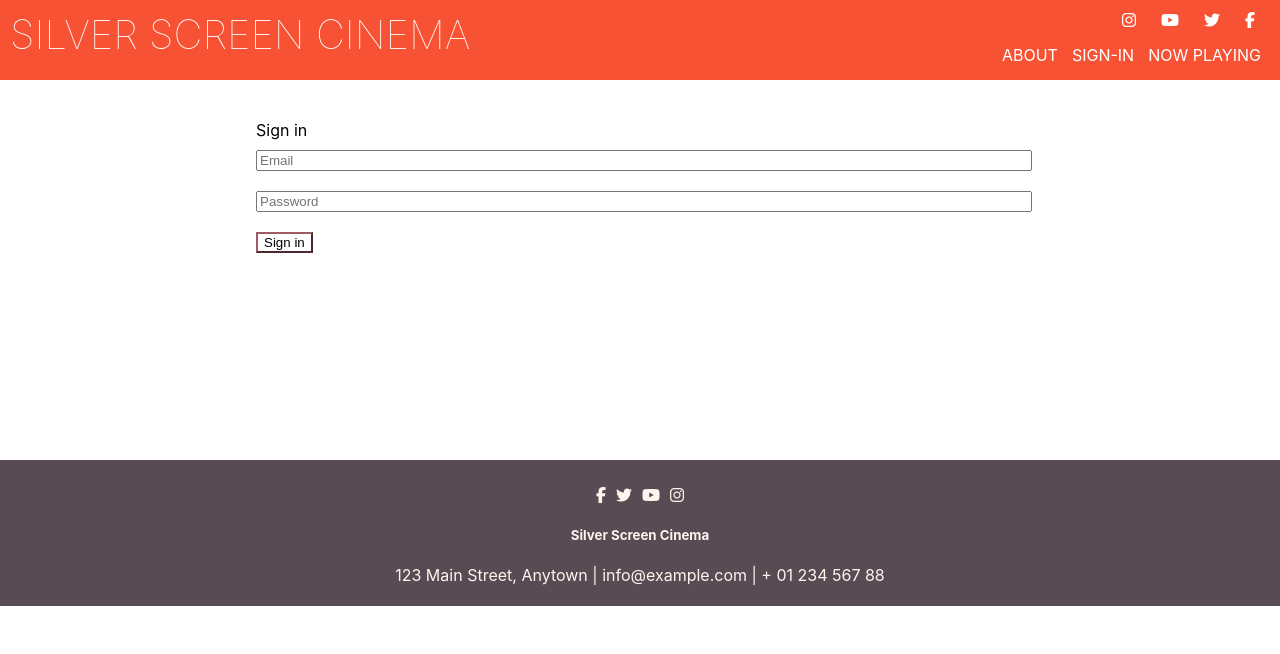
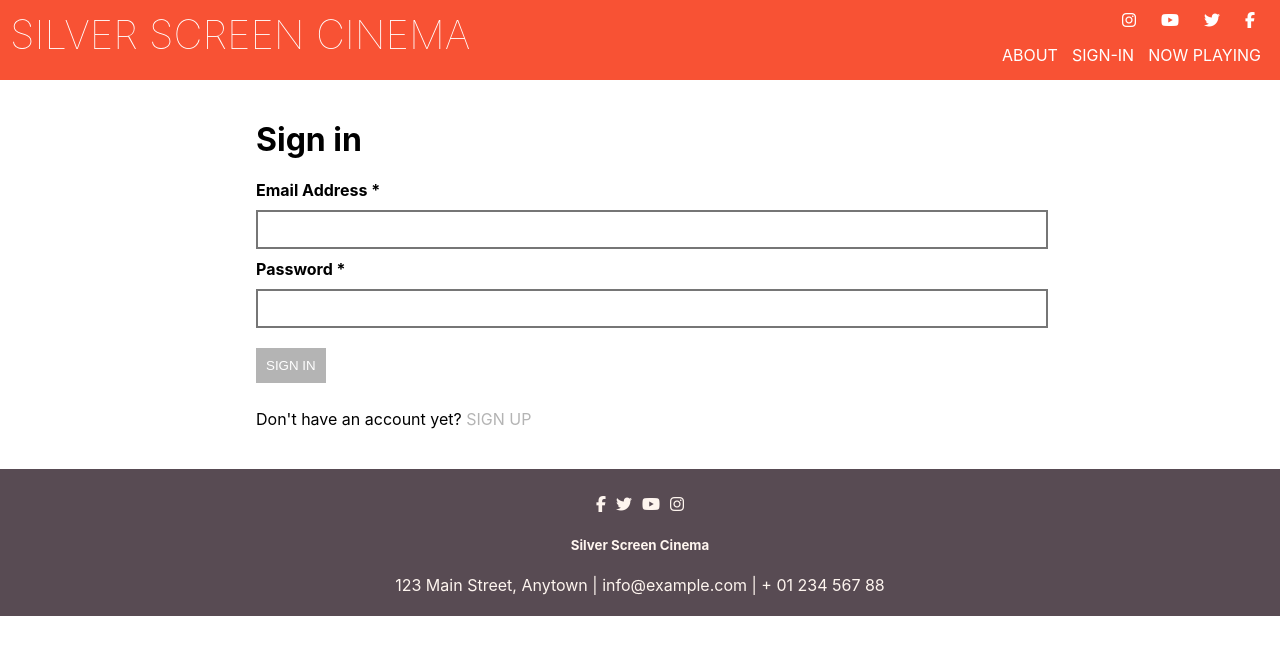
Before and after one commit to przemek06/cinema_booking_system, a React (Create React App) app in the folder frontend/cinema_booking_app/: page /login in a window 1280 px wide. Shown: the top 654 px of the page. Built offline with nearby package versions, Linux system fonts and the light colour scheme.

Commit message:
Correct CSS

```diff
--- /dev/null
+++ b/frontend/cinema_booking_app/src/components/DateButton.css
@@ -0,0 +1,29 @@
+.date-button {
+    margin: 0px 10px 0px 10px;
+    color: #FEF5EF;
+    background-color: #9D5C63;
+    border-color: #9D5C63;
+    border-radius: 0;
+    padding: 0px 10px 0px 10px;
+    width: 60px;
+}
+
+.date-button:focus {
+    background-color: #824c51;
+    border-color: #824c51;
+}
+
+.date-button:hover {
+    background-color: #824c51;
+    border-color: #824c51;
+}
+
+.date-box {
+    margin: 0px 10px 0px 10px;
+    padding: 0px 10px 0px 10px;
+}
+
+.date-typography {
+    line-height: normal;
+    color: #FEF5EF;
+}
--- a/frontend/cinema_booking_app/src/components/DateButton.js
+++ b/frontend/cinema_booking_app/src/components/DateButton.js
@@ -2,35 +2,20 @@ import React from 'react';
 import Button from '@mui/material/Button';
 import Box from '@mui/material/Box';
 import Typography from '@mui/material/Typography';
-
-const buttonStyle = {
-  margin: '0px 10px 0px 10px',
-  color: '#FEF5EF',
-  backgroundColor: '#9D5C63',
-  borderColor: '#9D5C63',
-  borderRadius: 0
-};
-
-const typographyStyle = {
-  lineHeight: 'normal'
-};
+import "./DateButton.css";
 
 const DateButton = ({
     day, dateDay, month
 }) => (
-    <Button
-    variant="outlined"
-    className="btn btn-default"
-    style={buttonStyle}
-    >
-    <Box sx={{ display: 'flex', flexDirection: 'column'}}>
-          <Typography component="div" variant="subtitle" style={typographyStyle}>
+	<Button className="date-button">
+		<Box sx={{ display: 'flex', flexDirection: 'column'}} className='date-box'>
+			<Typography component="div" variant="subtitle" className='date-typography'>
 			{day}
 			</Typography>
-          <Typography variant="h5" component="div" style={typographyStyle}>
+			<Typography variant="h5" component="div" className='date-typography'>
 			{dateDay}
 			</Typography>
-          <Typography variant="body" component="div" style={typographyStyle}>
+			<Typography variant="body" component="div" className='date-typography'>
 			{month}
 			</Typography>
 		</Box>
--- /dev/null
+++ b/frontend/cinema_booking_app/src/components/DateButtonList.css
@@ -0,0 +1,19 @@
+.outer-div {
+    display: flex;
+    width: 100%;
+    justify-content: center;
+    align-items: center;
+    background-color: #9D5C63;
+}
+
+.inner-div {
+    display: flex;
+    flex-direction: row;
+    justify-content: space-evenly;
+    align-content: space-evenly;
+    text-align: center;
+    align-items: center;
+    width: 80%;
+    height: fit-content;
+    background-color: #9D5C63
+}
--- /dev/null
+++ b/frontend/cinema_booking_app/src/components/Form.css
@@ -0,0 +1,53 @@
+.form-button {
+    margin: 10px 0px 10px 0px;
+    padding: 10px;
+    color: #ffffff;
+    background-color: #b4b4b4;
+    border: none;
+    border-radius: 0;
+    text-decoration: none
+}
+
+.form-field {
+    margin: 10px 0px 10px 0px;
+    width: 100%;
+    padding: 10px;
+    border-style: solid;
+    border-radius: 0
+}
+
+.form-field:focus {
+    margin: 10px 0px 10px 0px;
+    width: 100%;
+    padding: 10px;
+    border-style: solid;
+    border-radius: 0;
+    outline: none;
+    background-color: #f2f2f2;
+}
+
+.form-text {
+    margin: 10px 0px 0px 0px;
+    width: 100%;
+    font-weight: bold
+}
+
+a:link {
+    color: #b4b4b4;
+    text-decoration: none;
+}
+
+a:visited {
+    color: #b4b4b4;
+    text-decoration: none;
+}
+
+a:hover {
+    color: #b4b4b4;
+    text-decoration: none;
+}
+
+a:active {
+    color: #b4b4b4;
+    text-decoration: none;
+}
--- a/frontend/cinema_booking_app/src/components/LoginForm.js
+++ b/frontend/cinema_booking_app/src/components/LoginForm.js
@@ -1,17 +1,6 @@
 import React from 'react';
 import { useForm } from 'react-hook-form';
-
-  const buttonStyle = {
-    margin: '10px 0px 10px 0px',
-    backgroundColor: '#FFFFFF',
-    borderColor: '#9D5C63',
-    borderRadius: 0
-  };
-
-  const fieldStyle = {
-    margin: '10px 0px 10px 0px',
-    width: '100%'
-  };
+import "./Form.css"
 
 export default function LoginForm({signIn, setUser}) {
     const { register, handleSubmit, formState: { errors } } = useForm();
@@ -19,14 +8,18 @@ export default function LoginForm({signIn, setUser}) {
     console.log(errors);
 
     return (
+      <div>
+        <h1>Sign in</h1>
         <form onSubmit={handleSubmit(onSubmit)}>
-            <label style={fieldStyle}>Sign in</label>
+            <label className='form-text'>Email Address *</label>
+            <input type="email" className='form-field' {...register("Email", {required: true, pattern: /^\S+@\S+$/i})} />
             <br/>
-            <input type="email" style={fieldStyle} placeholder="Email" {...register("Email", {required: true, pattern: /^\S+@\S+$/i})} />
+            <label className='form-text'>Password *</label>
+            <input type="password" className='form-field' {...register("Password", {required: true, min: 8})} />
             <br/>
-            <input type="password" style={fieldStyle} placeholder="Password" {...register("Password", {required: true, min: 8})} />
-            <br/>
-            <input type="submit" style={buttonStyle} value="Sign in"/>
+            <input type="submit" className='form-button' value="SIGN IN"/>
         </form>
+        <p>Don't have an account yet? <a href="/signup">SIGN UP</a></p>
+      </div>
     );
 }
--- a/frontend/cinema_booking_app/src/components/MovieCard.js
+++ b/frontend/cinema_booking_app/src/components/MovieCard.js
@@ -9,7 +9,8 @@ import HourButton from "./HourButton"
 
 const cardStyle = {
   backgroundColor: '#FEF5EF',
-  border: "none"
+  border: "none",
+  borderRadius: 0
 }
 
 const hourToButton = hour => <HourButton label={hour}></HourButton>
--- a/frontend/cinema_booking_app/src/components/SignupForm.js
+++ b/frontend/cinema_booking_app/src/components/SignupForm.js
@@ -1,11 +1,8 @@
 import React from 'react';
 import { useForm } from 'react-hook-form';
 import { useNavigate } from 'react-router-dom';
+import "./Form.css"
 
-const fieldStyle = {
-    margin: '10px 0px 10px 0px',
-    width: '100%'
-  };
 export default function SignupForm(signUp) {
     const { register, handleSubmit, formState: { errors } } = useForm();
     const onSubmit = data => signUp(data, navigate);
@@ -13,18 +10,25 @@ export default function SignupForm(signUp) {
     console.log(errors);
 
     return (
+        <div>
+        <h1>Sign up</h1>
         <form onSubmit={handleSubmit(onSubmit)}>
-            <label style={fieldStyle}>Sign up</label>
+            <div>
+            <label className='form-text'>Email Address *</label>
+            </div>
+            <input className='form-field' type="email" {...register("Email", {required: true, pattern: /^\S+@\S+$/i})} />
             <br/>
-            <input style={fieldStyle} type="email" placeholder="Email" {...register("Email", {required: true, pattern: /^\S+@\S+$/i})} />
+            <label className='form-text'>First Name *</label>
+            <input className='form-field' type="text" {...register("First name", {required: true, maxLength: 80})} />
             <br/>
-            <input style={fieldStyle} type="text" placeholder="First name" {...register("First name", {required: true, maxLength: 80})} />
+            <label className='form-text'>Last Name *</label>
+            <input className='form-field' type="text" {...register("Last name", {required: true, maxLength: 100})} />
             <br/>
-            <input style={fieldStyle} type="text" placeholder="Last name" {...register("Last name", {required: true, maxLength: 100})} />
+            <label className='form-text'>Password *</label>
+            <input className='form-field' type="password" {...register("Password", {required: true, min: 8})} />
             <br/>
-            <input style={fieldStyle} type="password" placeholder="Password" {...register("Password", {required: true, min: 8})} />
-            <br/>
-            <input type="submit" value="Sign up"/>
+            <input type="submit" className='form-button' value="SIGN UP"/>
         </form>
+        </div>
     );
 }
--- a/frontend/cinema_booking_app/src/pages/Home.js
+++ b/frontend/cinema_booking_app/src/pages/Home.js
@@ -5,6 +5,7 @@ import "./Style.css";
 const Home = () => {
     return (
         <div className="body-container screenings-container">
+            <h1>Now playing</h1>
             <DateButtonList/>
             <MovieCard image="https://m.media-amazon.com/images/M/MV5BOTgyMWQ0ZWUtN2Q2MS00NmY0LWI3OWMtNjFkMzZlNDZjNTk0XkEyXkFqcGdeQXVyMjUzOTY1NTc@._V1_.jpg" title="Leon: The Professional" duration="120" description="12-year-old Mathilda is reluctantly taken in by Léon, a professional assassin, after her family is murdered. An unusual relationship forms as she becomes his protégée and learns the assassin's trade." hours={["13:00", "14:00", "15:00"]}/>
             <MovieCard image="https://m.media-amazon.com/images/M/MV5BN2EyZjM3NzUtNWUzMi00MTgxLWI0NTctMzY4M2VlOTdjZWRiXkEyXkFqcGdeQXVyNDUzOTQ5MjY@._V1_.jpg" title="Lord of the rings" duration="180" description="A meek Hobbit from the Shire and eight companions set out on a journey to destroy the powerful One Ring and save Middle-earth from the Dark Lord Sauron." hours={["13:00", "14:00", "15:30", "18:30"]}/>
--- a/frontend/cinema_booking_app/src/pages/LogIn.js
+++ b/frontend/cinema_booking_app/src/pages/LogIn.js
@@ -51,7 +51,7 @@ const signIn = async (data, setUser) => {
 const LogIn = ({setUser}) => {
 
     return (
-        <div style={{height: '300px'}} className="body-container screenings-container">
+        <div className="body-container screenings-container">
             <LoginForm signIn={signIn} setUser={setUser}/>
         </div>
     )
```
Also changed, not shown: frontend/cinema_booking_app/src/components/DateButtonList.js (+12 -16 lines). Lines whose indentation alone changed are shown as unchanged.
